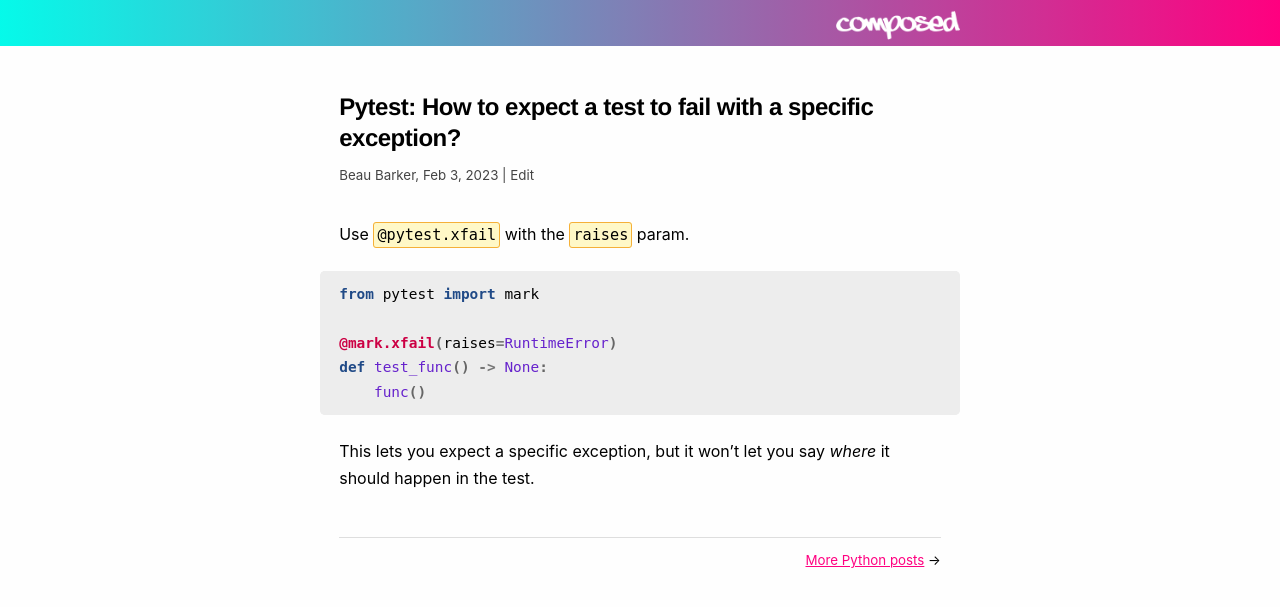
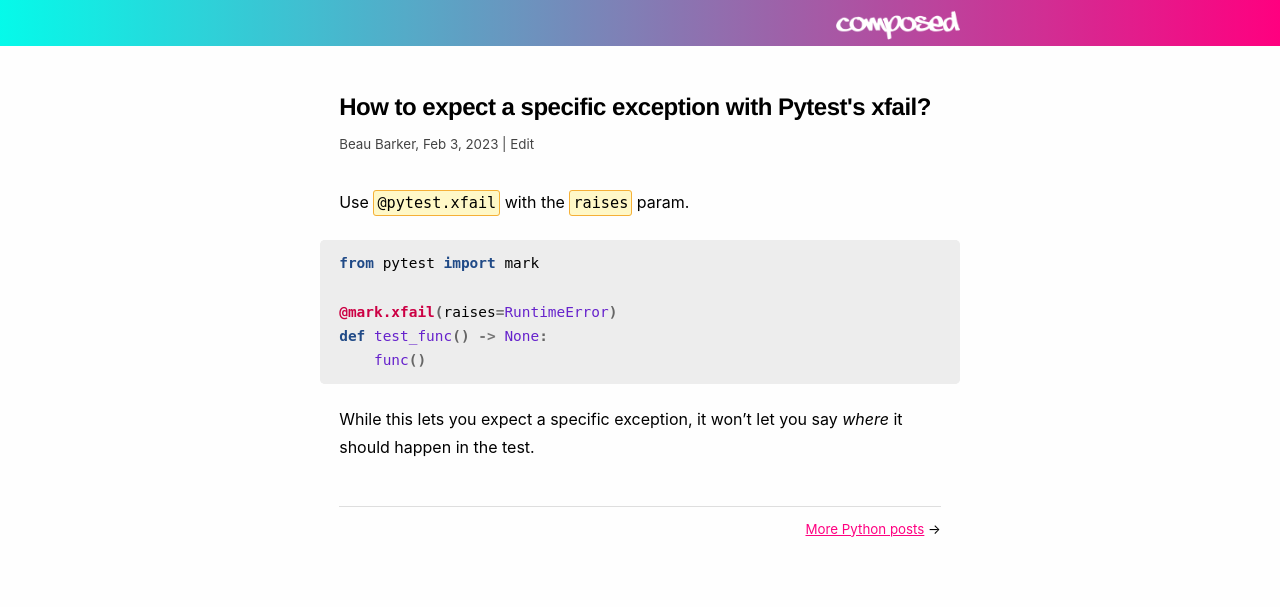
Before and after one commit to explodinglabs/explodinglabs.github.io, a Jekyll site: the page built from docs/_posts/python/2023-02-03-pytest-xfail-on-specific-exception.markdown, in a window 1280 px wide. Shown: the top 607 px of the page. Built offline with Jekyll 4.4.1, drawn with Linux system fonts in a browser that asks for light colours.

Commit message:
Update 2023-02-03-pytest-xfail-on-specific-exception.markdown

````diff
--- a/docs/_posts/python/2023-02-03-pytest-xfail-on-specific-exception.markdown
+++ b/docs/_posts/python/2023-02-03-pytest-xfail-on-specific-exception.markdown
@@ -1,6 +1,6 @@
 ---
 layout: post
-title: "Pytest: How to expect a test to fail with a specific exception?"
+title: "How to expect a specific exception with Pytest's xfail?"
 category: python
 permalink: /python/pytest-xfail-on-specific-exception
 ---
@@ -15,4 +15,4 @@ def test_func() -> None:
     func()
 ```
 
-This lets you expect a specific exception, but it won't let you say _where_ it should happen in the test.
+While this lets you expect a specific exception, it won't let you say _where_ it should happen in the test.
````
